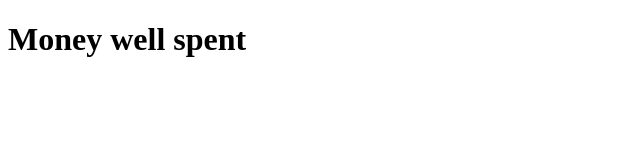
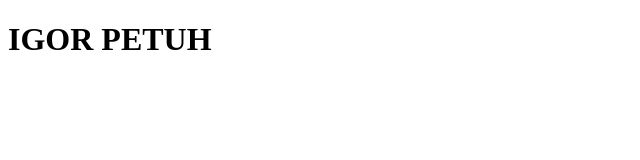
Before and after one commit to pvsem/pvsem.com, a plain HTML site: page index.html in a window 1280 px wide. Shown: the whole page, without its empty margins (0-640 px from the left). Drawn offline with Linux system fonts and the light colour scheme.

Commit message:
add igor f info

```diff
--- a/index.html
+++ b/index.html
@@ -7,6 +7,6 @@
     <title>Pavel Semochkin</title>
 </head>
 <body>
-    <h1>Money well spent</h1>
+    <h1>IGOR PETUH</h1>
 </body>
 </html>
```
